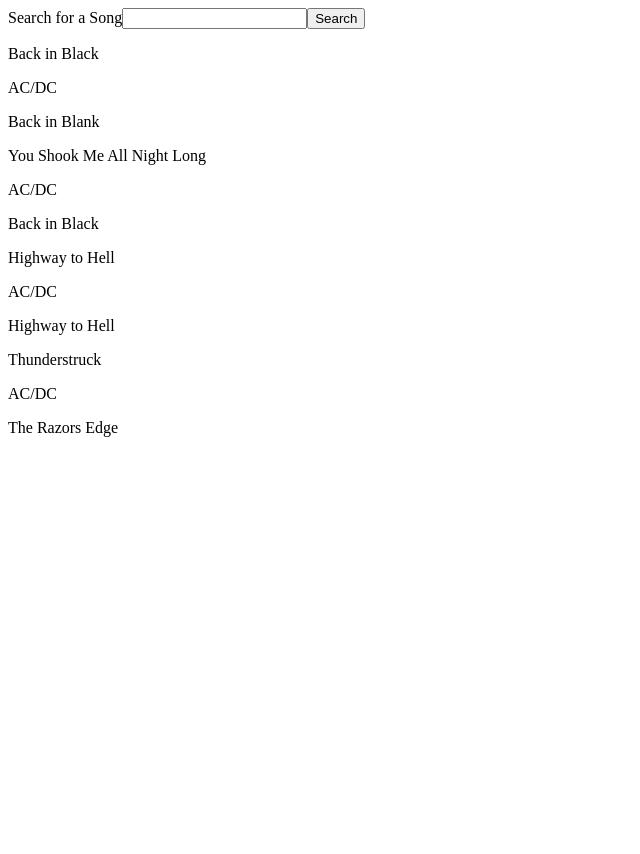
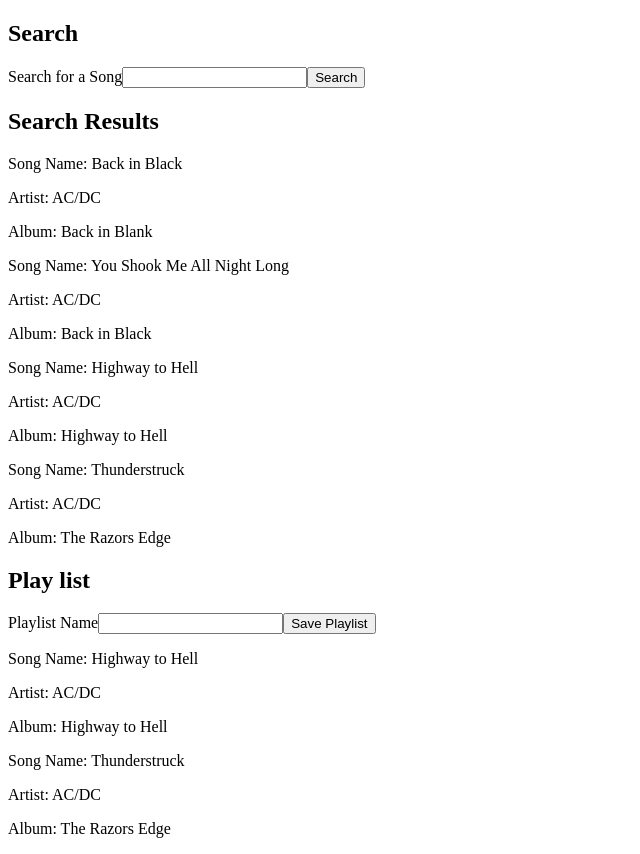
Before and after one commit to alandrylie/jamming, a React (Vite) app: page / in a window 1280 px wide. Shown: the whole page, without its empty margins (0-640 px from the left). Before the commit the page ends 800 px from the top, so only its background shows below. Built offline with nearby package versions, Linux system fonts and the light colour scheme.

Commit message:
Added Playlist and some h2 titles to Search Search Results and Play List to make it clearer where they were being rendered from

```diff
--- a/src/App.jsx
+++ b/src/App.jsx
@@ -1,6 +1,7 @@
 import "./App.css";
 import SearchResults from "./components/SearchResults";
 import SearchBar from "./components/SearchBar";
+import Playlist from "./components/Playlist";
 
 function App() {
     const tracks = [
@@ -9,14 +10,23 @@
         { name: "Highway to Hell", artist: "AC/DC", album: "Highway to Hell" },
         { name: "Thunderstruck", artist: "AC/DC", album: "The Razors Edge" },
     ];
+
+    const playlistTracks = [
+        { name: "Highway to Hell", artist: "AC/DC", album: "Highway to Hell" },
+        { name: "Thunderstruck", artist: "AC/DC", album: "The Razors Edge" }
+    ];
     return (
         <div>
+
             <div>
                 <SearchBar/>
             </div>
             <div>
                 <SearchResults SearchResults={tracks} />
             </div>
+            <div>
+                <Playlist TrackList={playlistTracks}/>
+            </div>
         </div>
     );
 }
--- a/src/components/Playlist.jsx
+++ b/src/components/Playlist.jsx
@@ -0,0 +1,35 @@
+import TrackList from "./TrackList.jsx";
+import { useState } from "react";
+
+function Playlist(props) {
+    const [userInput, setUserInput] = useState('')
+    function handleUserInput(e) {
+        setUserInput(e.target.value);
+    }
+
+
+
+    return (
+        <div>
+            <div>
+                <h2>Play list</h2>
+                <form>
+                    <label htmlFor="playlistName">Playlist Name</label>
+                    <input
+                        type="text"
+                        id="playListName"
+                        value={userInput}
+                        onChange={handleUserInput}
+                    />
+                    <button type="submit">Save Playlist</button>
+                </form>
+            </div>
+
+            <div>
+                <TrackList tracks={props.TrackList} />
+            </div>
+        </div>
+    );
+}
+
+export default Playlist;
--- a/src/components/SearchBar.jsx
+++ b/src/components/SearchBar.jsx
@@ -9,12 +9,14 @@
 
 
     return (
-        <form>
-            <label htmlFor="song">Search for a Song</label>
-            <input id="song" type="text" value={userInput} onChange={handleUserInput}></input>
-            <button type="submit">Search</button>
-
-        </form>
+        <div>
+            <h2>Search</h2>
+            <form>
+                <label htmlFor="song">Search for a Song</label>
+                <input id="song" type="text" value={userInput} onChange={handleUserInput}></input>
+                <button type="submit">Search</button>
+            </form>
+        </div>
     );
 }
 
--- a/src/components/SearchResults.jsx
+++ b/src/components/SearchResults.jsx
@@ -4,6 +4,7 @@
 
     return (
         <div>
+            <h2>Search Results</h2>
             <TrackList tracks={props.SearchResults} />
         </div>
     );
--- a/src/components/Track.jsx
+++ b/src/components/Track.jsx
@@ -3,9 +3,9 @@
 
     return (
         <div>
-            <p>{props.track.name}</p>
-            <p>{props.track.artist}</p>
-            <p>{props.track.album}</p>
+            <p>Song Name: {props.track.name}</p>
+            <p>Artist: {props.track.artist}</p>
+            <p>Album: {props.track.album}</p>
         </div>
     );
 }
```
